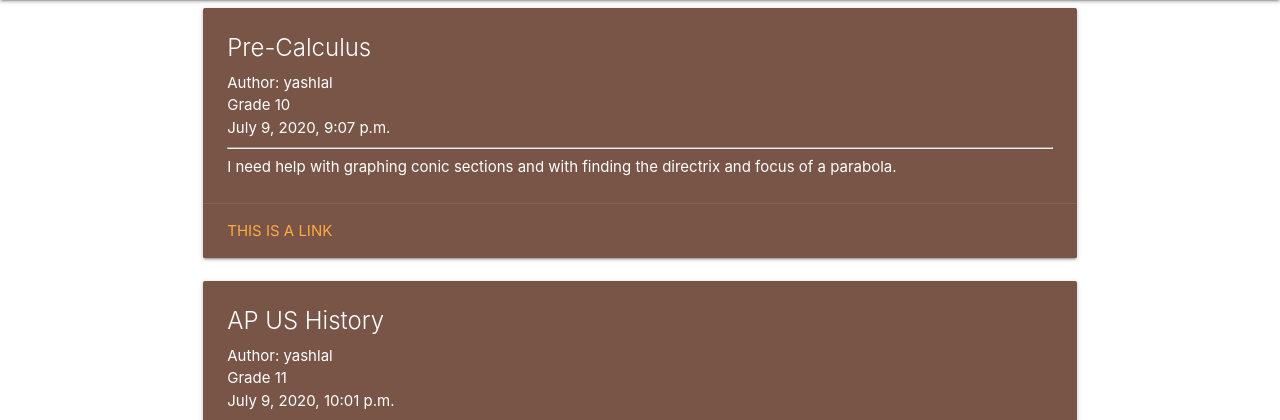
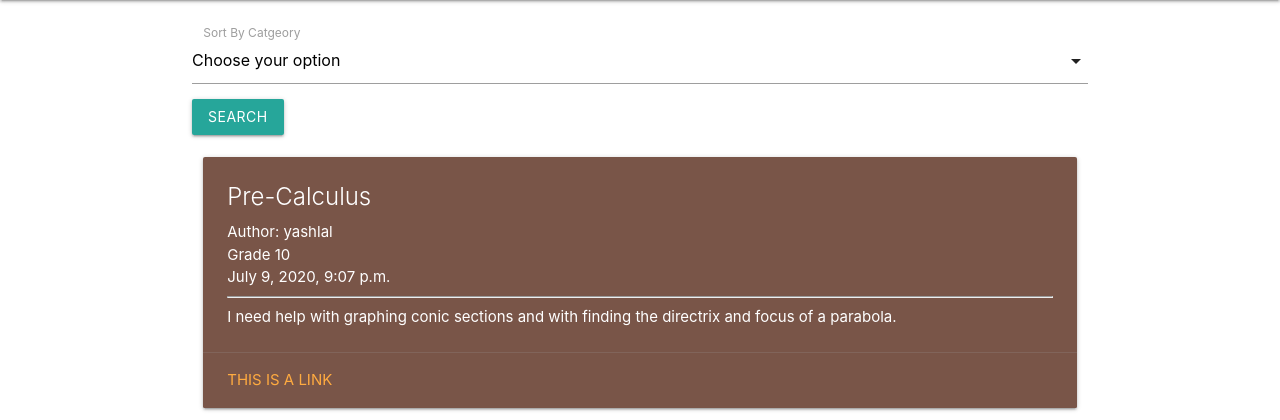
Before and after one commit to yashlal/peertutoringsite, a Django app: page /community/ in a window 1280 px wide. Shown: the part 64-484 px from the top of the page. Run offline with Django 3.2, Linux system fonts and the light colour scheme; data comes from the database, SQL or seed files in the repository; both versions use the stored data as it was after the commit.

Commit message:
Add Catgeory sorting to help requests

```diff
--- a/main/templates/main/community.html
+++ b/main/templates/main/community.html
@@ -1,6 +1,20 @@
 {% extends "main/header.html" %}
 
 {% block content %}
+  <br>
+  <form action="." method="GET">
+    <div class="input-field col s12">
+       <select name="category_key">
+         <option value="" disabled selected>Choose your option</option>
+          {% for c in categories %}
+            <option value="{{c.name}}">{{c.name}}</option>
+          {% endfor %}
+       </select>
+       <label>Sort By Catgeory</label>
+     </div>
+     <button type="submit" class="btn btn-primary">Search</button>
+  </form>
+
   <div class="row">
     {% for req in requests %}
         <div class="col s12">
--- a/main/templates/main/header.html
+++ b/main/templates/main/header.html
@@ -17,5 +17,10 @@
     {% block content %}
     {% endblock %}
   </div>
-
+  <script>
+        document.addEventListener('DOMContentLoaded', function() {
+            var elems = document.querySelectorAll('select');
+            var instances = M.FormSelect.init(elems);
+        });
+  </script>
 </body>
--- a/main/views.py
+++ b/main/views.py
@@ -1,6 +1,6 @@
 from django.shortcuts import render, redirect
 from django.http import HttpResponse
-from .models import Request, User
+from .models import Request, Category
 from .forms import HelpForm, RealUserCreationForm
 from django.contrib.auth.forms import AuthenticationForm
 from django.contrib.auth import login, logout, authenticate
@@ -38,7 +38,18 @@ def homepage(request):
     #return HttpResponse("aba")
 
 def community(request):
-    return render(request=request, template_name="main/community.html", context={'requests': Request.objects.all})
+    filtered_requests = []
+    if request.method == "GET":
+        category_key = request.GET.get('category_key')
+        if category_key == None:
+            return render(request=request, template_name="main/community.html", context={'requests': Request.objects.all, 'categories': Category.objects.all()})
+        else:
+            for i in range(0, len(Request.objects.all())):
+                if Request.objects.all()[i].category.name == category_key:
+                    filtered_requests.append(Request.objects.all()[i])
+            messages.success(request, "Sorted for " + str(category_key))
+            print(category_key)
+            return render(request=request, template_name="main/community.html", context={'requests': filtered_requests, 'categories': Category.objects.all()})
 
 def helpform(request):
     if request.method == "POST":
```
Also changed, not shown: db.sqlite3.
